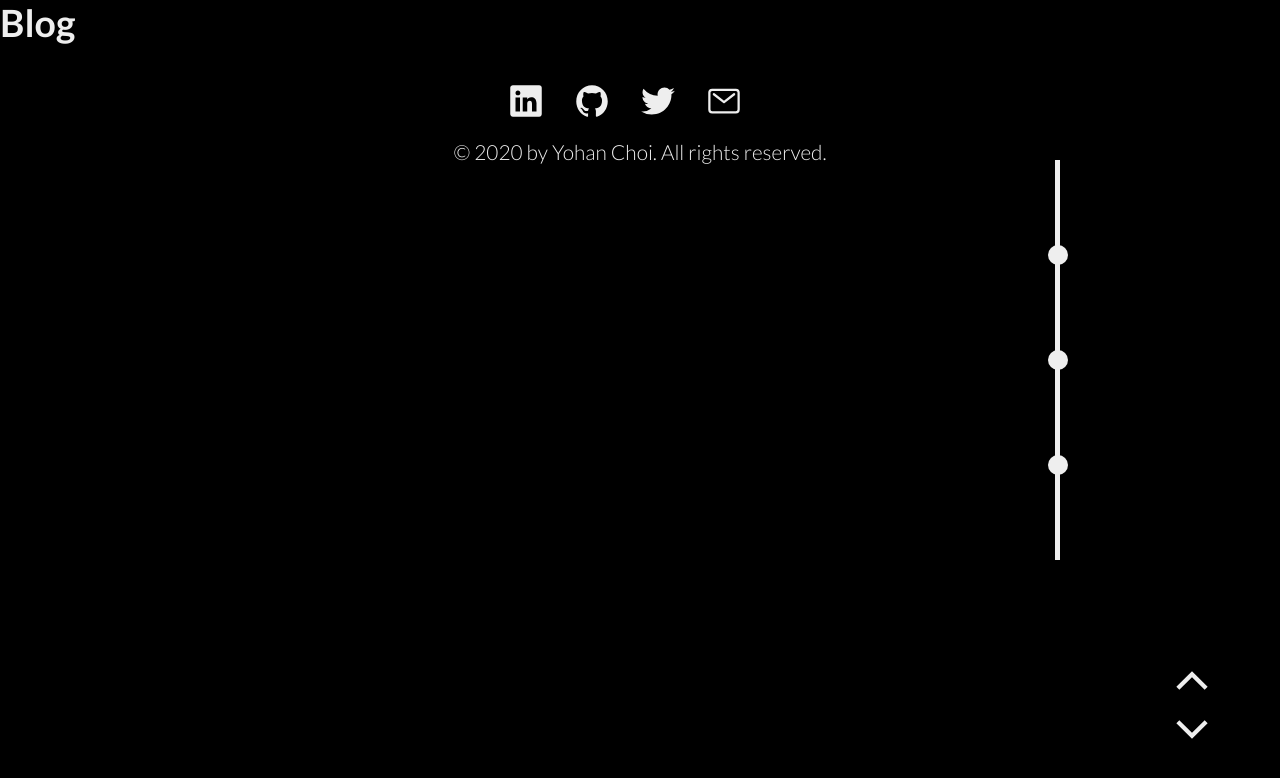
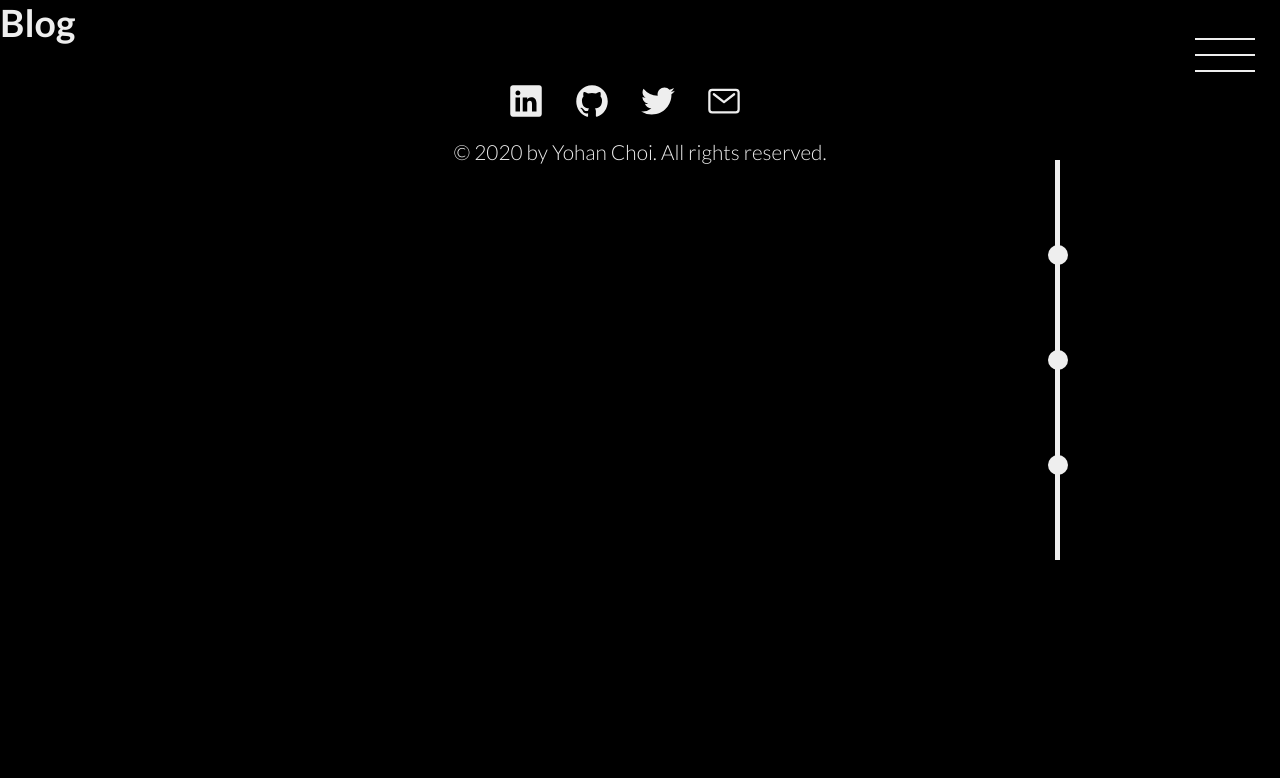
Before and after one commit to cyh0968/portfolio-website, a Next.js app: page /blog in a window 1280 px wide. Shown: the top 778 px of the page. Built offline with nearby package versions, Linux system fonts and the light colour scheme.

Commit message:
added ripple transition effect

```diff
--- a/components/layout/navigation/navigation.component.jsx
+++ b/components/layout/navigation/navigation.component.jsx
@@ -1,5 +1,4 @@
 import styles from './navigation.module.scss';
-import { ChevronDown, ChevronUp } from '../../ui-components';
 import Link from 'next/link';
 import { useState } from 'react';
 
@@ -13,9 +12,8 @@ function Navigation() {
 
     // When a user clicks navigation, it closes navigation
     function handleOnClick() {
-        setCheckboxStatus(false);
+        setCheckboxStatus((previous) => !previous);
     }
-    // <span className={styles.icon}>&nbsp;</span>
     return (
         <>
             <input
@@ -25,12 +23,13 @@ function Navigation() {
                 checked={isChecked}
                 id="toggle"
             />
-            <label htmlFor="toggle" className={styles.toggleButton}>
-                <ChevronUp className={styles.iconUp}></ChevronUp>
-                <ChevronDown className={styles.iconDown}></ChevronDown>
-                &nbsp;
+            <label htmlFor="toggle" className={styles.button}>
+                <span className={styles.icon}>&nbsp;</span>
             </label>
-            {isChecked ? (
+            <div className={styles.background}></div>
+            <div className={styles.ripple1}></div>
+            <div className={styles.ripple2}></div>
+            <div className={styles.ripple3}></div>
             <nav className={styles.navigation} onClick={handleOnClick}>
                 <ul className={styles.list}>
                     <li className={styles.item}>
@@ -39,7 +38,7 @@ function Navigation() {
                         </Link>
                     </li>
                     <li className={styles.item}>
-                            <Link href="/#about">
+                        <Link href="/about">
                             <a className={styles.link}>About</a>
                         </Link>
                     </li>
@@ -60,9 +59,6 @@ function Navigation() {
                     </li>
                 </ul>
             </nav>
-            ) : (
-                ''
-            )}
         </>
     );
 }
--- a/components/layout/navigation/navigation.module.scss
+++ b/components/layout/navigation/navigation.module.scss
@@ -1,53 +1,100 @@
+@mixin ripple($color, $transition-delay) {
+    position: fixed;
+    z-index: 15;
+    top: 1rem;
+    right: 1rem;
+    width: 3.5rem;
+    height: 3.5rem;
+    background-color: $color;
+    border-radius: 50%;
+    transform: scale(0.1);
+    transition: all 0.8s cubic-bezier(0.86, 0, 0.07, 1) $transition-delay;
+    @content;
+}
+
+$navigation-transition: all 0.8s cubic-bezier(0.86, 0, 0.07, 1) 0.4s;
+
 .navigation {
-    height: 100vh;
+    width: 0;
+    height: 0;
     position: fixed;
     top: 0;
     right: 0;
-    z-index: 20;
-    opacity: 1;
-    display: block;
-    background-color: var(--accent-color);
-    width: 100vw;
-    transition: all 0.6s;
-    animation: fadeIn 0.3s linear;
+    z-index: 50;
+    opacity: 0;
+    transform: scale(0.01);
+    transition: $navigation-transition;
 }
 
-.toggleButton {
+.button {
     position: fixed;
-    bottom: 1rem;
-    right: 1.5rem;
-    z-index: 5;
-    display: flex;
-    flex-direction: column;
-    align-items: center;
-    height: 6rem;
-    width: 6rem;
-
+    top: 1rem;
+    right: 1rem;
+    z-index: 100;
+    width: 3.5rem;
+    height: 3.5rem;
+    border-radius: 50%;
     text-align: center;
     cursor: pointer;
-    @media only screen and (max-width: 34rem) {
-        & {
-            height: 2rem;
-            width: 3rem;
-            top: -0.5rem;
-            right: 1rem;
-        }
+}
+
+.icon {
+    position: absolute;
+    top: 50%;
+    left: 50%;
+    transform: translate(-50%, -50%);
+
+    &,
+    &::before,
+    &::after {
+        display: inline-block;
+        width: 3rem;
+        height: 2px;
+        background-color: var(--white);
+    }
+
+    &::before,
+    &::after {
+        content: '';
+        position: absolute;
+        left: 0;
+        transition: all 0.2s;
+    }
+
+    &::before {
+        top: -0.8rem;
+    }
+
+    &::after {
+        top: 0.8rem;
     }
 }
 
-.iconUp,
-.iconDown {
-    display: inline-block;
-    font-size: 3rem;
-    transition: 0.2s ease 0s;
+.background {
+    position: fixed;
+    z-index: 20;
+    top: 1rem;
+    right: 1rem;
+    z-index: 25;
+    width: 3.5rem;
+    height: 3.5rem;
+    background-color: var(--primary-color);
+    background-repeat: none;
+    background-size: 100%;
+    border-radius: 50%;
+    transition: $navigation-transition;
 }
 
-.iconUp {
-    transform: translate(2px, -0.1rem);
+.ripple1 {
+    @include ripple(var(--white), 0.1s);
 }
 
-.iconDown {
-    transform: translate(2px, 0.1rem);
+.ripple2 {
+    @include ripple(var(--primary-color), 0.2s);
+}
+
+.ripple3 {
+    @include ripple(var(--white), 0.3s);
 }
 
 .list {
@@ -86,7 +133,7 @@
     &:link,
     &:visited {
         text-transform: uppercase;
-        background-image: linear-gradient(120deg, transparent 0%, transparent 50%, var(--primary-color) 50%);
+        background-image: linear-gradient(120deg, transparent 0%, transparent 50%, var(--white) 50%);
         background-size: 220%;
         transition: all 0.5s;
     }
@@ -94,7 +141,7 @@
     &:hover,
     &:active {
         background-position: 100%;
-        color: var(--accent-color);
+        color: var(--primary-color);
         transform: scale(1.2);
     }
 
@@ -117,22 +164,41 @@
             transform: scale(80);
         }
 
-        & + .toggleButton .iconUp {
-            transform: translate(2px, 1.4rem);
+        & + .button .icon {
+            background: transparent;
         }
 
-        & + .toggleButton .iconDown {
-            transform: translate(2px, -1.4rem);
+        & + .button .icon::before {
+            top: 0;
+            transform: rotate(135deg);
+        }
+
+        & + .button .icon::after {
+            top: 0;
+            transform: rotate(-135deg);
+        }
+
+        & ~ .ripple1 {
+            transform: scale(55);
+        }
+
+        & ~ .ripple2 {
+            transform: scale(50);
+        }
+
+        & ~ .ripple3 {
+            transform: scale(45);
+        }
+
+        & ~ .background {
+            transform: scale(40);
+        }
+
+        & ~ .navigation {
+            width: 100%;
+            height: 100%;
+            opacity: 1;
+            transform: scale(1);
         }
     }
 }
-
-@keyframes fadeIn {
-    from {
-        opacity: 0.1;
-    }
-
-    to {
-        opacity: 1;
-    }
-}
```
Lines whose indentation alone changed are shown as unchanged.
